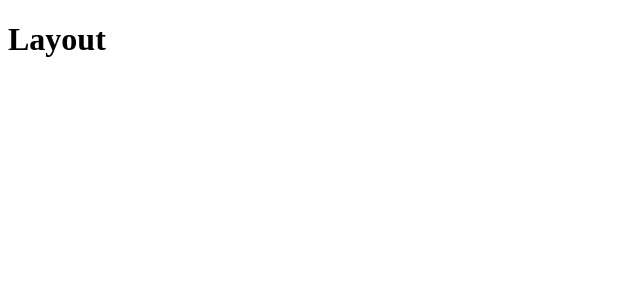
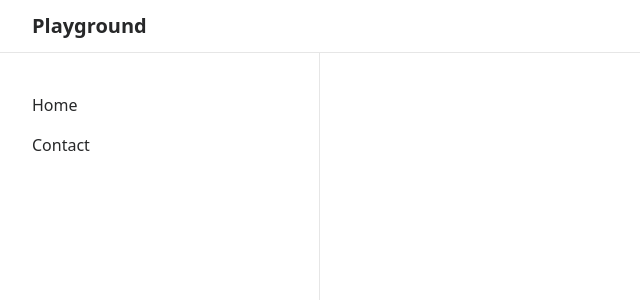
Before and after one commit to franckgaudin/back-to-basics, a React (Vite) app: page / in a window 1280 px wide. Shown: the top 300 px of the page, without its empty margins (0-640 px from the left). Built offline with nearby package versions, Linux system fonts and the light colour scheme.

Commit message:
Update styles and add navigation to Root component

```diff
--- a/src/index.css
+++ b/src/index.css
@@ -0,0 +1,21 @@
+:root {
+  --primary: rgb(54, 48, 98);
+  --secondary: rgb(77, 76, 125);
+  --highlight: rgb(249, 148, 23);
+  --neutral: rgba(230, 230, 230);
+  --dark: rgb(39, 40, 41);
+  --light: rgb(255, 255, 255);
+}
+
+html,
+body,
+#root {
+  height: 100%;
+  margin: 0;
+  padding: 0;
+}
+
+body {
+  font-family: system-ui, -apple-system, BlinkMacSystemFont, 'Segoe UI', Roboto, Oxygen, Ubuntu, Cantarell, 'Open Sans', 'Helvetica Neue', sans-serif;
+  color: var(--dark);
+}
--- a/src/pages/Contact.tsx
+++ b/src/pages/Contact.tsx
@@ -1,7 +1,7 @@
 export default function ContactPage() {
   return (
-    <div>
-      <h1>Contact</h1>
-    </div>
+    <>
+      <h1 className="title">Contact</h1>
+    </>
   );
 }
--- a/src/routes/Root.tsx
+++ b/src/routes/Root.tsx
@@ -1,14 +1,30 @@
-import { Outlet } from "react-router-dom";
+import { Outlet, Link } from "react-router-dom";
 
 import './root.css';
 
 export default function Root() {
   return (
-    <div>
-      <h1>Layout</h1>
-      <main>
-        <Outlet />
-      </main>
+    <div className="root">
+      <div className="top-bar">
+        <h1 className="brand">Playground</h1>
+      </div>
+      <div className="wrapper">
+        <aside className="sidebar">
+          <nav className="nav">
+            <ul className="nav__list">
+              <li className="nav__item">
+                <Link className="nav__link" to="/">Home</Link>
+              </li>
+              <li className="nav__item">
+                <Link className="nav__link" to="/contact">Contact</Link>
+              </li>
+            </ul>
+          </nav>
+        </aside>
+        <main className="main">
+          <Outlet />
+        </main>
+      </div>
     </div>
   );
 }
--- a/src/routes/root.css
+++ b/src/routes/root.css
@@ -1,3 +1,67 @@
+:root {
+  --layout-space: 2rem;
+}
+
 .root {
+  display: flex;
+  flex-direction: column;
+  height: 100%;
+}
 
+.brand {
+  font-size: 1.25rem;
+  font-weight: bold;
+  line-height: 1;
+  margin: 1rem 0;
 }
+
+.top-bar {
+  border-bottom: 1px solid var(--neutral);
+  padding-inline: var(--layout-space);
+}
+
+.wrapper {
+  display: flex;
+  flex: 1;
+}
+
+.sidebar {
+  padding: var(--layout-space);
+  border-right: 1px solid var(--neutral);
+  width: min(calc(100% - var(--layout-space)), 20rem);
+  box-sizing: border-box;
+}
+
+.nav__list {
+  list-style: none;
+  padding: 0;
+  margin: 0;
+}
+
+.nav__item {
+  margin-inline: -0.5rem;
+}
+
+.nav__link {
+  display: flex;
+  padding: 0.5rem;
+  border-radius: 0.25rem;
+  color: var(--black);
+  text-decoration: none;
+  line-height: 1.5;
+}
+
+.nav__link:hover {
+  color: var(--light);
+  background: var(--secondary);
+  cursor: pointer;
+}
+
+.main {
+  padding: var(--layout-space);
+}
+
+.title {
+  font-size: 2rem;
+  margin: 0;
+}
```
